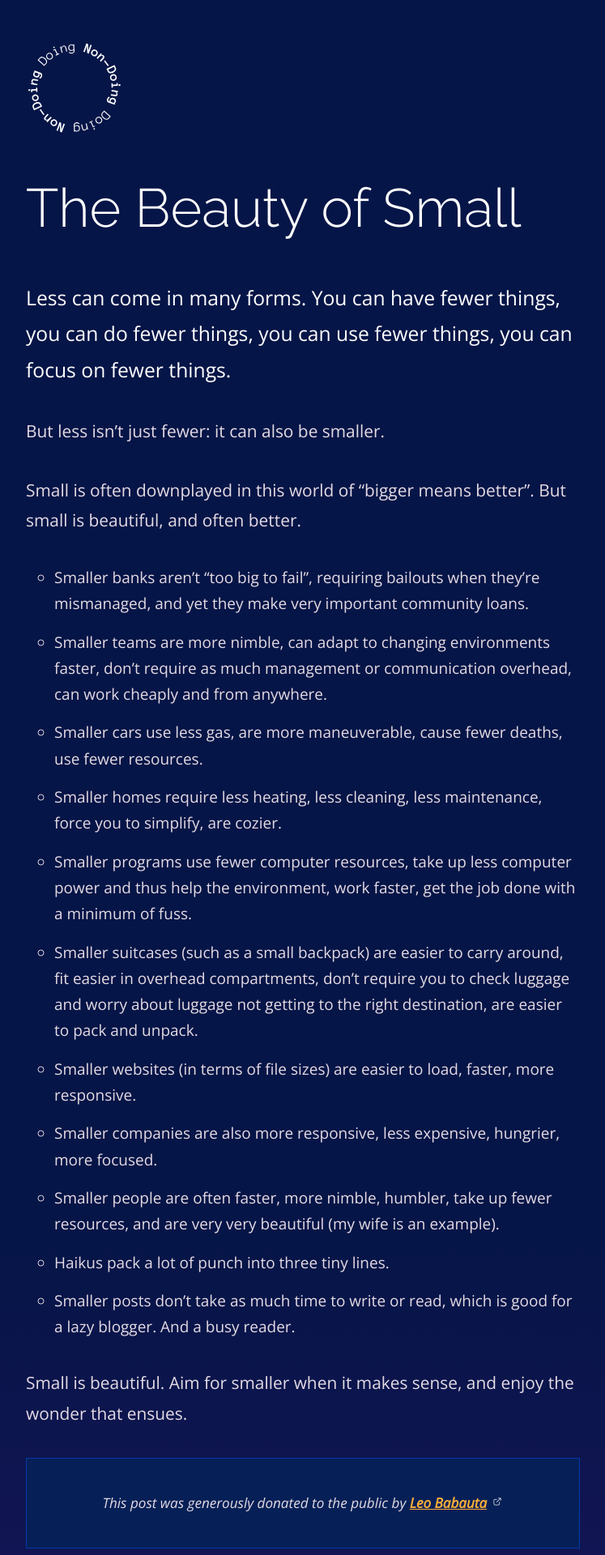
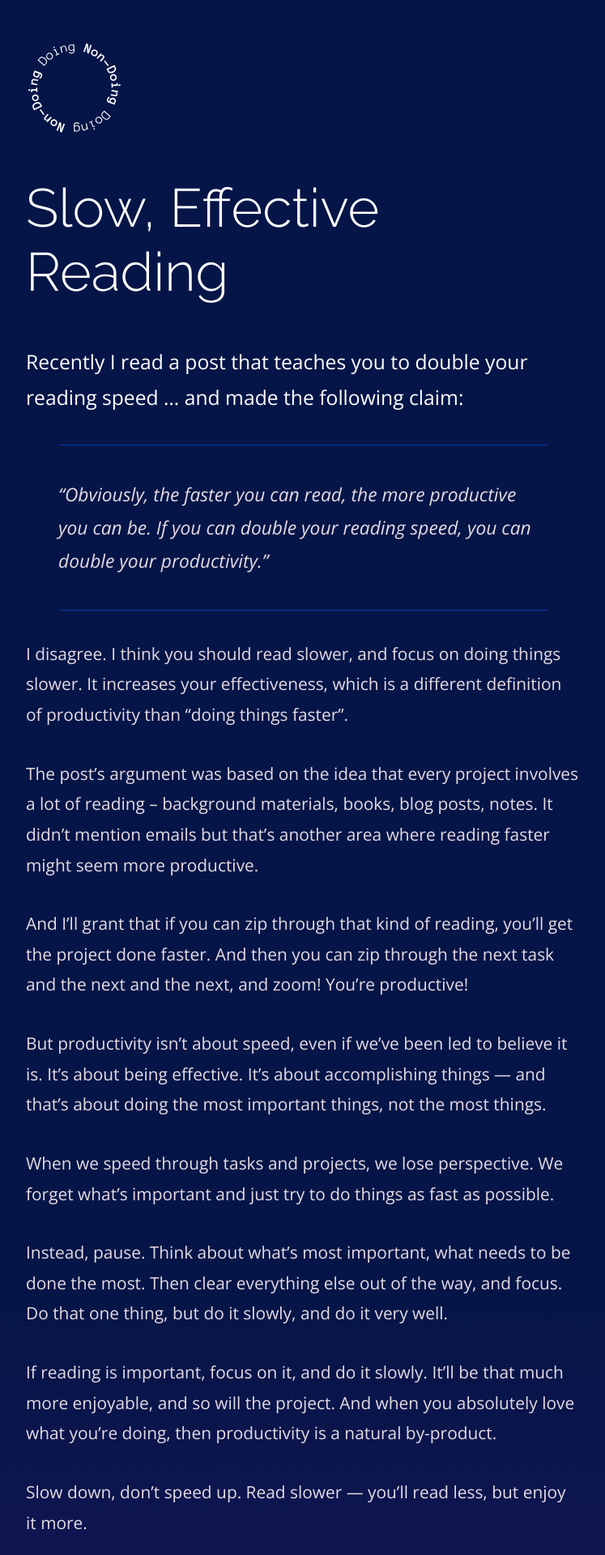
Before and after one commit to HenrikSimen/doing-non-doing, a Jekyll site: the page built from index.html, in a window 1280 px wide. Shown: the top 1920 px of the page at 81% size, without its empty margins (266-1013 px from the left). Built offline with Jekyll 4.4.1, drawn with Linux system fonts in a browser that asks for light colours.

```diff
--- /dev/null
+++ b/_posts/2018-12-12-slow-reading.md
@@ -0,0 +1,39 @@
+---
+layout: default
+permalink: /:title/
+title: Slow, Effective Reading
+meta: I think you should read slower, and focus on doing things slower. It increases your effectiveness, which is a different definition of productivity than “doing things faster”.
+source: http://mnmlist.com/slow-reading/
+author: Leo Babauta
+---
+
+<h2>{{page.title}}</h2>
+
+<p class="intro">Recently I read a post that teaches you to double your reading speed … and made the following claim: <br />
+
+<blockquote>“Obviously, the faster you can read, the more productive you can be. If you can double your reading speed, you can double your productivity.”</blockquote></p>
+
+I disagree. I think you should read slower, and focus on doing things slower. It increases your effectiveness, which is a different definition of productivity than “doing things faster”.
+
+The post’s argument was based on the idea that every project involves a lot of reading – background materials, books, blog posts, notes. It didn’t mention emails but that’s another area where reading faster might seem more productive.
+
+And I’ll grant that if you can zip through that kind of reading, you’ll get the project done faster. And then you can zip through the next task and the next and the next, and zoom! You’re productive!
+
+But productivity isn’t about speed, even if we’ve been led to believe it is. It’s about being effective. It’s about accomplishing things — and that’s about doing the most important things, not the most things.
+
+When we speed through tasks and projects, we lose perspective. We forget what’s important and just try to do things as fast as possible.
+
+Instead, pause. Think about what’s most important, what needs to be done the most. Then clear everything else out of the way, and focus. Do that one thing, but do it slowly, and do it very well.
+
+If reading is important, focus on it, and do it slowly. It’ll be that much more enjoyable, and so will the project. And when you absolutely love what you’re doing, then productivity is a natural by-product.
+
+Slow down, don’t speed up. Read slower — you’ll read less, but enjoy it more.
+
+<div class="attribution">
+  <p>This post was generously donated to the public by <a href="{{page.source}}" target="_blank">{{page.author}}</a><img src="{{site.baseurl}}/assets/img/external-icon.png" width="16px"/></p>
+</div> <!-- .attribution -->
+
+
+<a class="all-posts" href="{{site.baseurl}}/archive">See all posts &raquo;</a>
+
+{% include announcement.html %}
--- a/assets/css/style.css
+++ b/assets/css/style.css
@@ -292,3 +292,15 @@ p.insight-source {
 .insights .card:hover {
   border-color:  #0239a9;
 }
+
+blockquote {
+  font-size: 1.2em;
+  line-height: 1.8em;
+  color:#e4dbe4;
+  font-family: 'Open Sans', sans-serif;
+  font-weight: 400;
+  font-style: italic;
+  padding: 40px 0;
+  border-top: 1px solid #0239a9;
+  border-bottom: 1px solid #0239a9;
+}
```
Also changed, not shown: _posts/2018-12-12-enjoy-less.md (added, +41 -0 lines), _posts/2018-12-12-letting-go-of-desires.md (added, +36 -0 lines), _posts/2018-12-12-minimalism-steps.md (added, +49 -0 lines).
